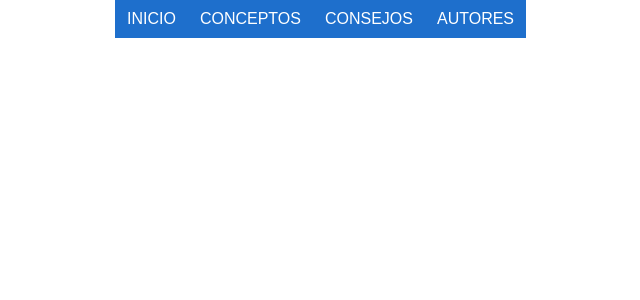
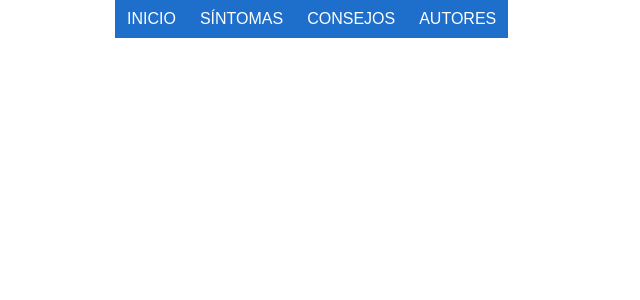
Before and after one commit to GuilianavaD/AA-Proyecto, a PHP site: page /recomendacion.php in a window 1280 px wide. Shown: the top 300 px of the page, without its empty margins (275-915 px from the left). Run offline with PHP 8.4, Linux system fonts and the light colour scheme.

Commit message:
Update recomendacion.php

```diff
--- a/recomendacion.php
+++ b/recomendacion.php
@@ -24,7 +24,7 @@
                     <li><a href="index.html">Cerrar Sesión</a>
                 </ul>
             </li>
-            <li><a href="conceptos.php">CONCEPTOS</a>
+            <li><a href="conceptos.php">SÍNTOMAS</a>
                 <ul>
                 <li><a href="alcoholismo.php">EL ALCOHOLISMO</a>
                 </li>
```
